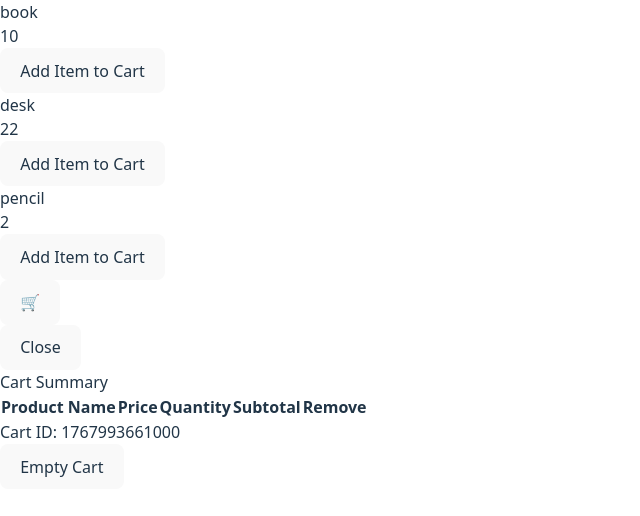
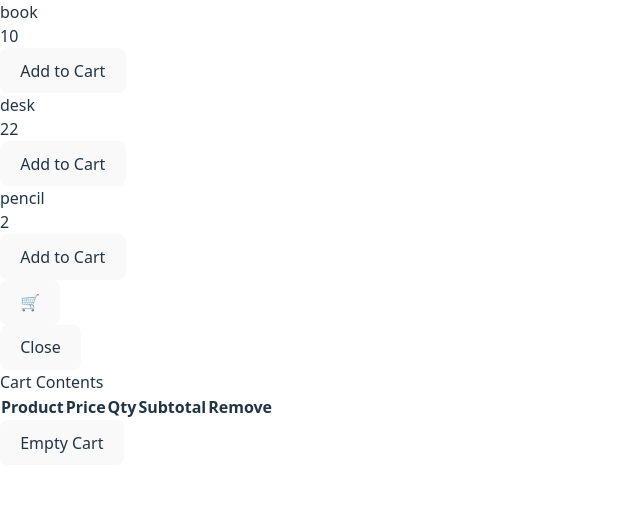
Before and after one commit to lacaterine/frontend-slave-lavor-shop-, a React (Vite) app: page / in a window 1280 px wide. Shown: the top 516 px of the page, without its empty margins (0-640 px from the left). Built offline with nearby package versions, Linux system fonts and the light colour scheme.

Commit message:
Phase 3 of UX professional changes

```diff
--- a/src/App.tsx
+++ b/src/App.tsx
@@ -6,7 +6,7 @@ import "./index.css";
 import { useCart } from "./features/useCart";
 
 function App() {
-  const { lineCount, isEmpty } = useCart();
+  const { lineCount } = useCart();
 
   const [isCartOpen, setIsCartOpen] = useState(false);
 
@@ -35,8 +35,7 @@ function App() {
       <button
 
         onClick={toggleCart}
-        className=" fixed top-4 right-4 z-40 text-3xl p-3 rounded-full shadow-lg hover:shadow-xl transition-shadow"
-      >
+        className=" fixed top-4 right-4 z-40 text-3xl p-3 rounded-full shadow-lg hover:shadow-xl transition-shadow">
         🛒
 
         {lineCount > 0 && (
@@ -49,9 +48,7 @@ function App() {
         px-2 py-0.5
         min-w-[1.25rem]
         text-center
-      "
-
-          >
+      ">
             {lineCount}
 
           </span>
@@ -69,7 +66,6 @@ function App() {
               z-50
               transform transition-transform duration-700 ease-in-out
               ${isCartOpen ? "translate-x-0" : "translate-x-full"}
-              ${isEmpty ? "bg-gray-100" : "bg-slate-900 text-white"}
             `}
       >
         <CartSummary onClose={closeCart} />
--- a/src/components/CartSummary.tsx
+++ b/src/components/CartSummary.tsx
@@ -1,40 +1,41 @@
 // src/components/CartSummary.tsx
 
-import {useCart} from '../features/useCart';
-import {CartDetail} from './CartDetail'
+import { useCart } from '../features/useCart';
+import { CartDetail } from './CartDetail'
 type CartProps = {
-  onClose: () => void;
+    onClose: () => void;
 };
 
-export function CartSummary({onClose}: CartProps)
-{
-    const {lines, clearCart, instanceId} = useCart();
+export function CartSummary({ onClose }: CartProps) {
+    const { lines, canClear, clearCart } = useCart();
 
-    return(
+    return (
         <div>
             <button onClick={onClose}>
-  Close
-</button>
+                Close
+            </button>
 
-            <h2>Cart Summary</h2>
+            <h2>Cart Contents</h2>
             <table>
                 <thead>
                     <tr>
-                        <th>Product Name</th>
+                        <th>Product</th>
                         <th>Price</th>
-                        <th>Quantity</th>
+                        <th>Qty</th>
                         <th>Subtotal</th>
                         <th>Remove</th>
                     </tr>
                 </thead>
                 <tbody>
-                {lines.map(p => (
-                        <CartDetail key={p.id} product={p}/>
-                      ))}
+                    {lines.map(p => (
+                        <CartDetail key={p.id} product={p} />
+                    ))}
                 </tbody>
             </table>
-            <h2>Cart ID: {instanceId}</h2>
-            <button onClick={() => clearCart()}>
+            <button
+                className="disabled:opacity-50 disabled:cursor-not-allowed"
+                disabled={!canClear}
+                onClick={() => clearCart()}>
                 Empty Cart
             </button>
         </div>
--- a/src/components/ProductCard.tsx
+++ b/src/components/ProductCard.tsx
@@ -1,21 +1,26 @@
 // src/components/ProductCard.tsx
 
-import {useCart} from '../features/useCart';
-import type {CartItem} from '../features/cartStore';
+import { useCart } from '../features/useCart';
+import type { CartItem } from '../features/cartStore';
 
 type ProductProps = {
-    product : CartItem
+    product: CartItem
 }
 
-export function ProductCard({ product } : ProductProps){
-    const {addItem} = useCart();
+export function ProductCard({ product }: ProductProps) {
+    const { addItem } = useCart();
 
-    return(
+    return (
         <div>
             <h2>{product.name}</h2>
             <h3>{product.price}</h3>
-            <button onClick={() => addItem(product)}>
-                Add Item to Cart
+            <button className="
+                cursor-pointer
+                hover:bg-gray-200
+                active:scale-95
+                transition"
+                onClick={() => addItem(product)}>
+                Add to Cart
             </button>
         </div>
     );
```
